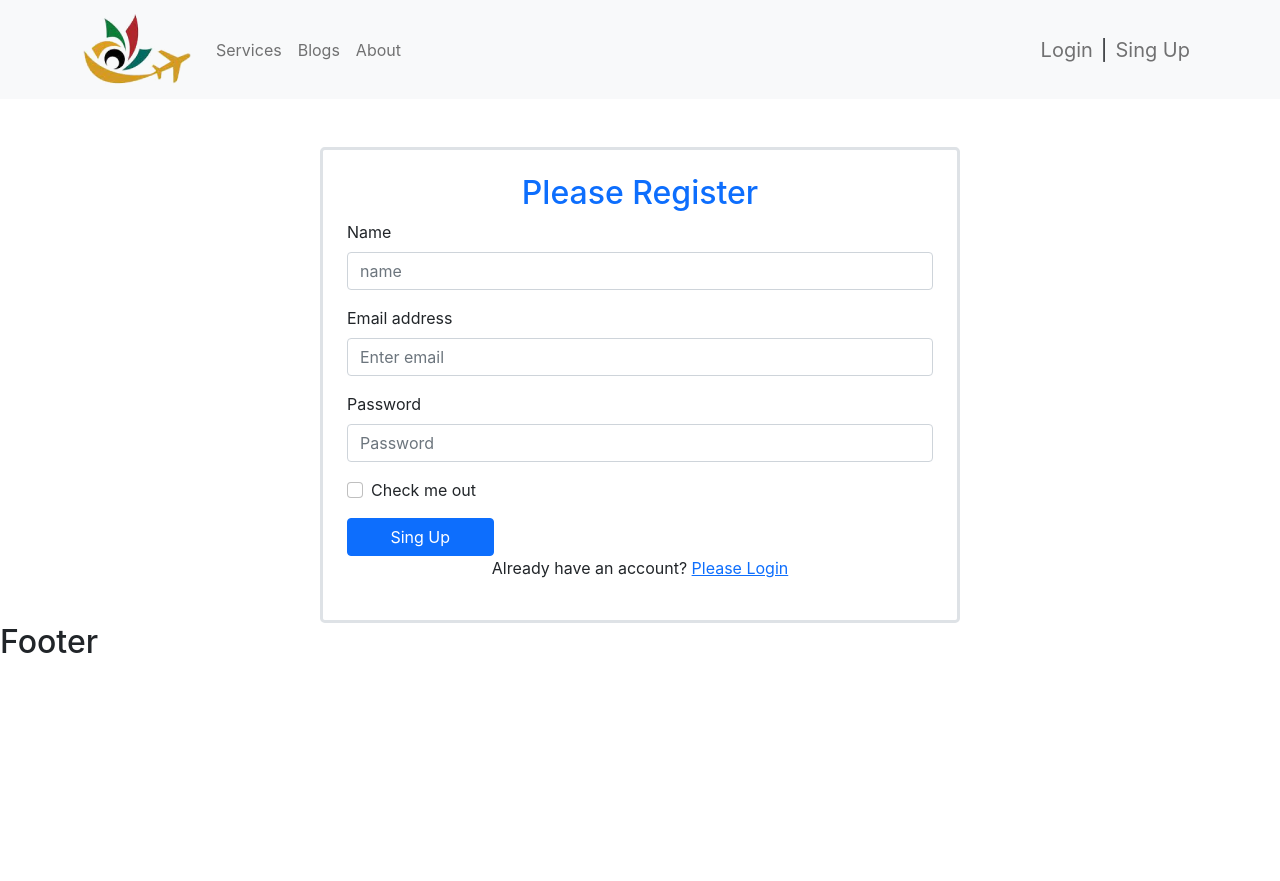
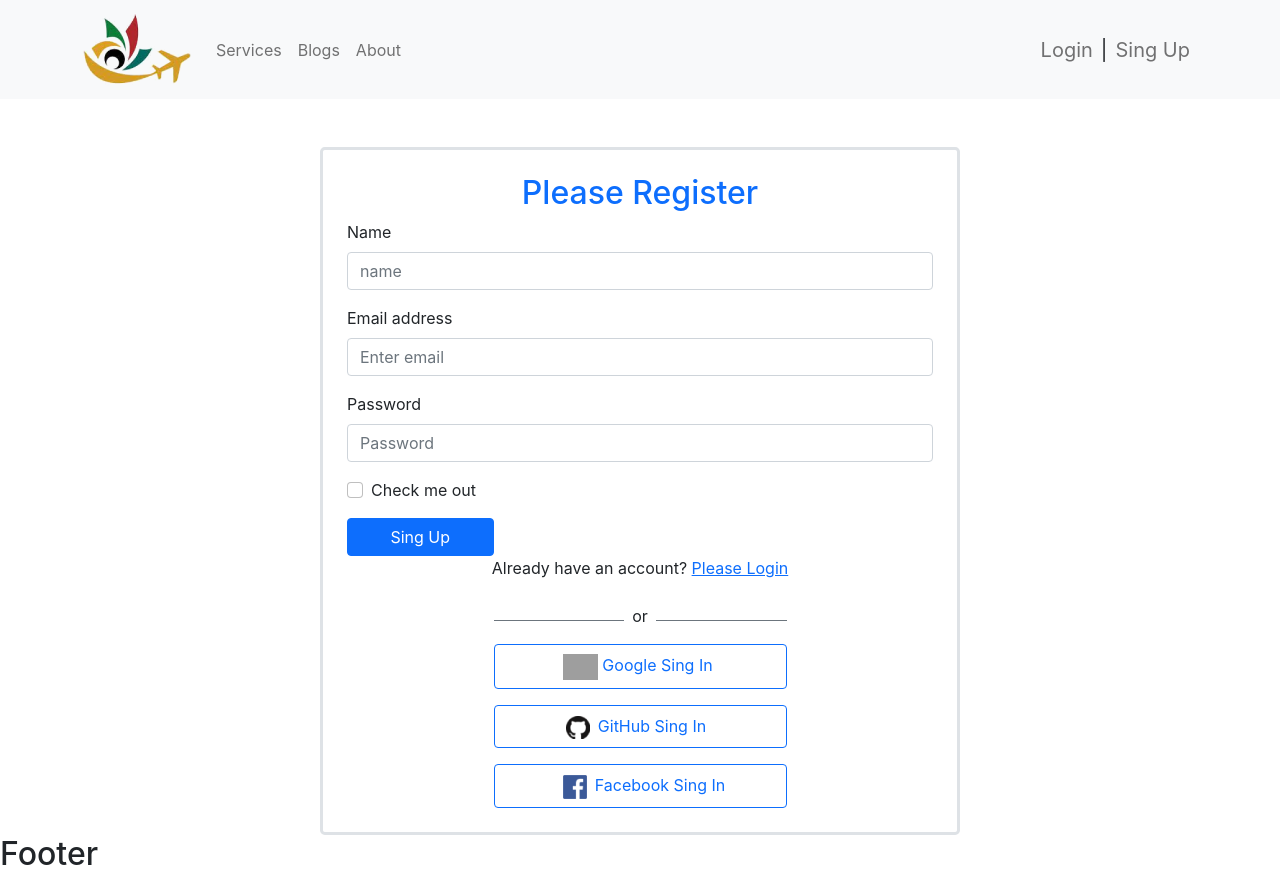
Before and after one commit to Ad-Ashik/immigration-visa, a React (Create React App) app: page /singup in a window 1280 px wide. Before the commit the page ends 800 px from the top, so only its background shows below. Built offline with nearby package versions, Linux system fonts and the light colour scheme; no server answers; grey boxes are pictures that could not be loaded.

Commit message:
login github added

```diff
--- a/src/Pages/Home/Banner/Banner.js
+++ b/src/Pages/Home/Banner/Banner.js
@@ -7,7 +7,7 @@ import slider3 from '../../../images/banner/slider-3.png';
 
 const Banner = () => {
     return (
-        <Carousel>
+        <Carousel className='mt-3'>
             <Carousel.Item>
                 <img
                     className="d-block w-100 img-fluid"
--- a/src/Pages/Login/Register/Register.js
+++ b/src/Pages/Login/Register/Register.js
@@ -3,6 +3,7 @@ import { Button, Form } from 'react-bootstrap';
 import { Link, useNavigate } from 'react-router-dom';
 import { useCreateUserWithEmailAndPassword } from 'react-firebase-hooks/auth';
 import auth from '../../../firebase.init';
+import SocailLogin from '../SocailLogin/SocailLogin';
 
 const Register = () => {
     const [
@@ -75,6 +76,7 @@ const Register = () => {
                     Please Login
                 </Link>
                 </p>
+                <SocailLogin></SocailLogin>
             </Form>
         </div >
     );
--- a/src/Pages/Login/SocailLogin/SocailLogin.js
+++ b/src/Pages/Login/SocailLogin/SocailLogin.js
@@ -1,23 +1,26 @@
 import React from 'react';
-import { useSignInWithGoogle } from 'react-firebase-hooks/auth';
+import { useSignInWithGithub, useSignInWithGoogle } from 'react-firebase-hooks/auth';
 import { useNavigate } from 'react-router-dom';
 import auth from '../../../firebase.init';
+import gitLogo from '../../../images/socail/git-logo.png';
+import fbLogo from '../../../images/socail/fb-logo.png';
 import './SocailLogin.css';
 
 const SocailLogin = () => {
     const [signInWithGoogle, user, loading, error] = useSignInWithGoogle(auth);
+    const [signInWithGithub, userHut, loadingHut, errorHut] = useSignInWithGithub(auth);
     const navigate = useNavigate();
 
-    if (user) {
+    if (user || userHut) {
         navigate('/home');
     }
 
     let errorCheck, lodingCheck;
-    if (error) {
+    if (error || errorHut) {
         errorCheck = <p className='text-center text-danger'>Error: {error.message}</p>;
     }
-    if (loading) {
-        lodingCheck = <div class="text-center">
+    if (loading || loadingHut) {
+        lodingCheck = <div class="text-center mb-3">
             <div class="spinner-border text-primary" role="status">
                 <span class="visually-hidden">Loading...</span>
                 <div class="spinner-grow spinner-grow-sm" role="status">
@@ -41,13 +44,13 @@ const SocailLogin = () => {
                     <img style={{ width: '35px' }} src='https://accounts.scdn.co/sso/images/google-icon.1cdc8fce9609d07f0e9d8d0bc4b61f8f.svg' alt="" />
                     <span className='px-1'>Google Sing In</span>
                 </button>
-                <button className='btn btn-outline-primary w-100 p-2 my-3 not-hover'>
-                    <img style={{ width: '35px' }} src='' alt="" />
-                    <span className='px-1'>GitHub Sing In</span>
+                <button onClick={() => signInWithGithub()} className='btn btn-outline-primary w-100 p-2 my-3 not-hover'>
+                    <img style={{ width: '24px' }} src={gitLogo} alt="" />
+                    <span className='px-2'>GitHub Sing In</span>
                 </button>
                 <button className='btn btn-outline-primary w-100 p-2 not-hover'>
-                    <img style={{ width: '35px' }} src='' alt="" />
-                    <span className='px-1'>Facebook Sing In</span>
+                    <img className='ms-3' style={{ width: '24px' }} src={fbLogo} alt="" />
+                    <span className='px-2'>Facebook Sing In</span>
                 </button>
             </div>
         </div>
```
Also changed, not shown: src/images/socail/fb-logo.png (added), src/images/socail/git-logo.png (added).
